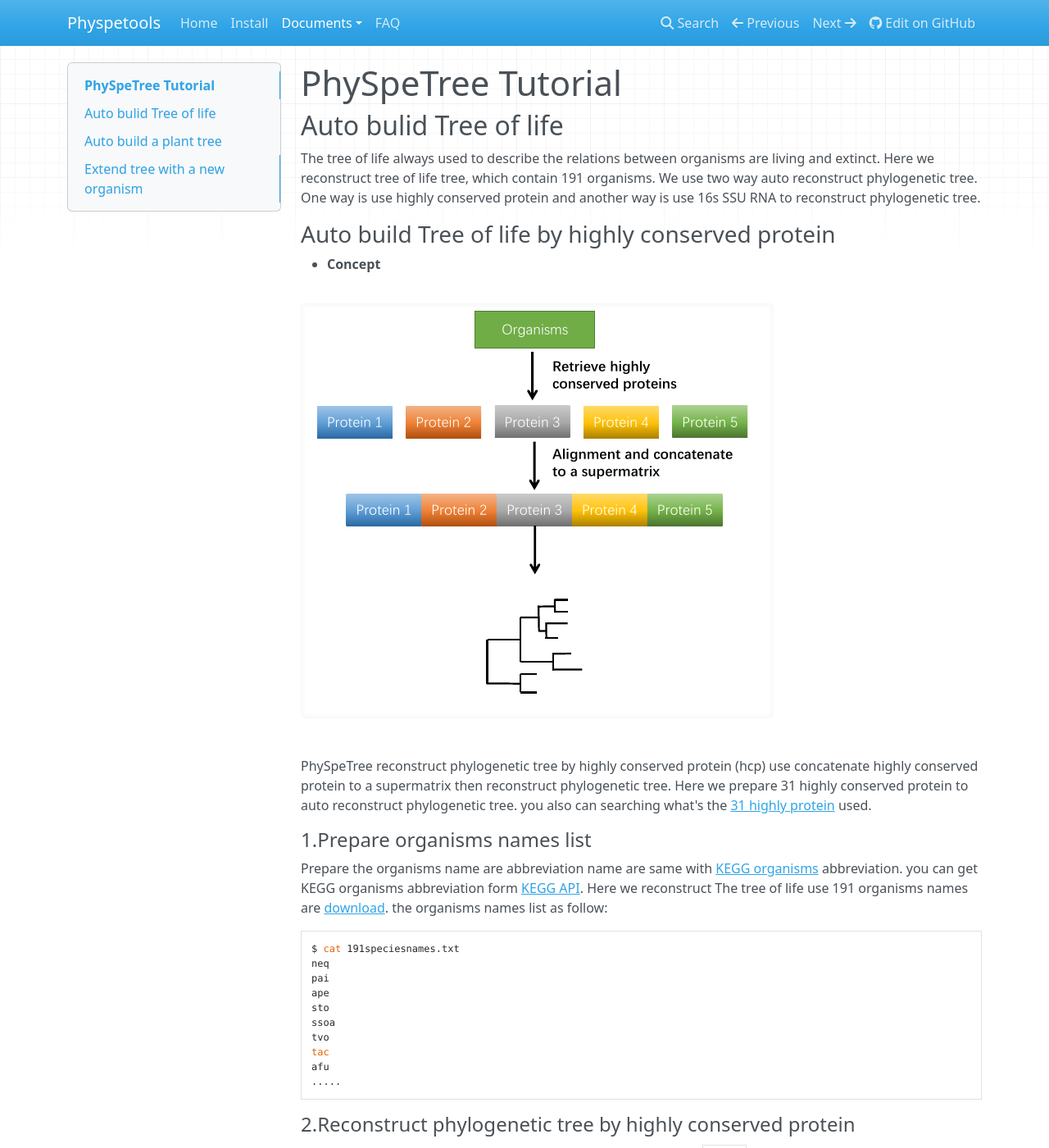
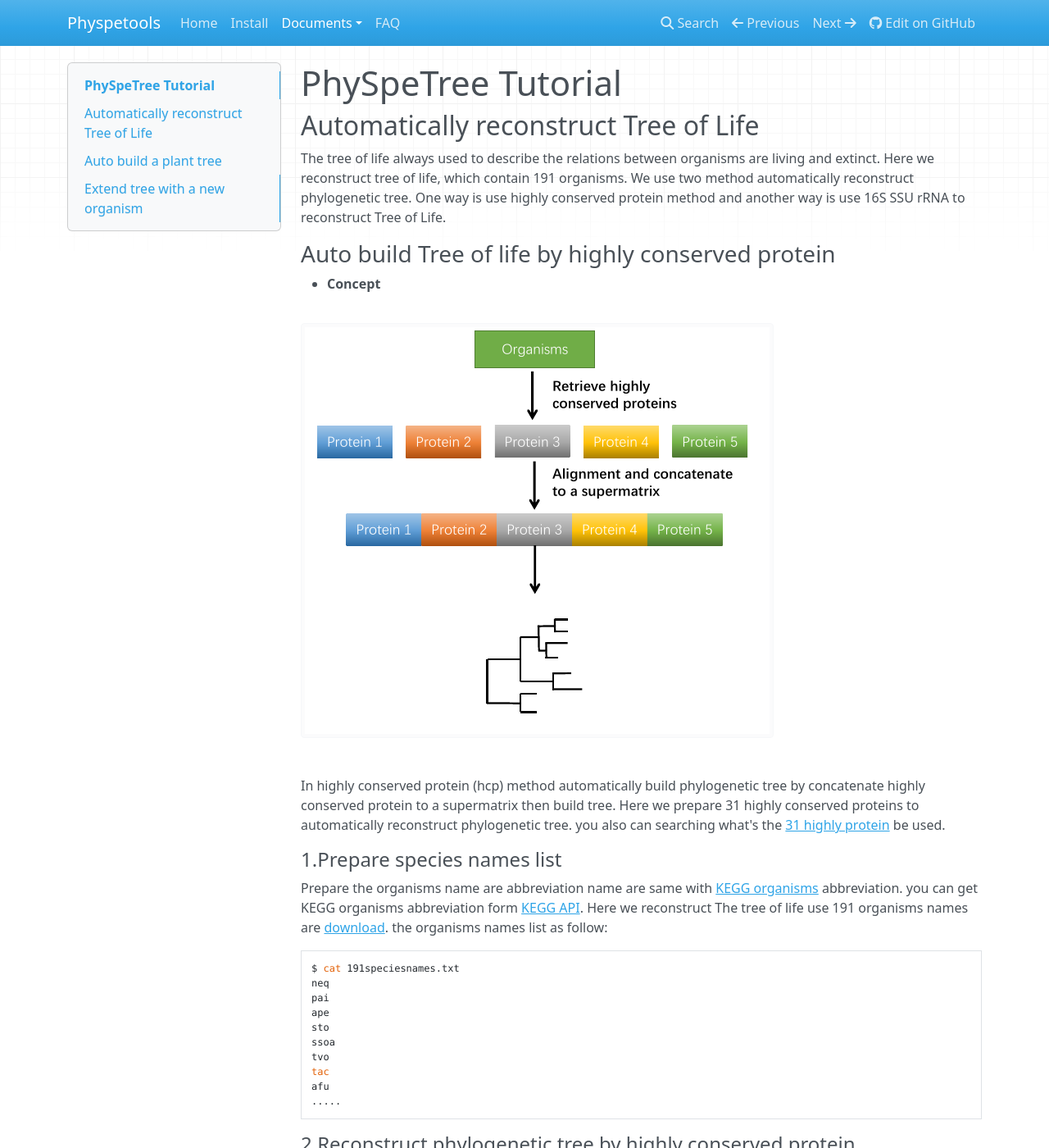
Before and after one commit to yangfangs/physpetools, an MkDocs documentation site: the page built from docs/docs/tutorial.md, in a window 1280 px wide and 1400 px high. Shown: the whole window at 82% size. Built offline with MkDocs 1.6.1, drawn with Linux system fonts in a browser that asks for light colours; nearby versions of some CDN libraries; old or Windows-style settings are respelled for this version of MkDocs.

Commit message:
update doc

```diff
--- a/docs/docs/tutorial.md
+++ b/docs/docs/tutorial.md
@@ -1,10 +1,10 @@
 # PhySpeTree Tutorial
 
-## Auto bulid Tree of life
+## Automatically reconstruct Tree of Life
 
 The tree of life always used to describe the relations between organisms are living and extinct.
-Here we reconstruct tree of life tree, which contain 191 organisms. We use two way auto reconstruct phylogenetic tree. One way is use highly
-conserved protein and another way is use 16s SSU RNA to reconstruct phylogenetic tree.
+Here we reconstruct tree of life, which contain 191 organisms. We use two method automatically reconstruct phylogenetic tree. One way is use highly
+conserved protein method and another way is use 16S SSU rRNA to reconstruct Tree of Life.
 
 
 ### Auto build Tree of life by highly conserved protein
@@ -13,10 +13,10 @@ conserved protein and another way is use 16s SSU RNA to reconstruct phylogenetic
 
 ![physpe_concept_hcp](img/physpe_concept_hcp.png)
 
-PhySpeTree reconstruct phylogenetic tree by highly conserved protein (hcp) use concatenate highly conserved protein to a supermatrix then reconstruct phylogenetic tree.
-Here we prepare 31 highly conserved protein to auto reconstruct phylogenetic tree. you also can searching what's the [31 highly protein](faq.md#Physpe_reconstruct_phylogenetic_tree_database) used.
+In highly conserved protein (hcp) method automatically build phylogenetic tree by concatenate highly conserved protein to a supermatrix then build tree.
+Here we prepare 31 highly conserved proteins to automatically reconstruct phylogenetic tree. you also can searching what's the [31 highly protein](faq.md#Physpe_reconstruct_phylogenetic_tree_database) be used.
 
-####  1.Prepare organisms names list
+####  1.Prepare species names list
 
 Prepare the organisms name are abbreviation name are same with [KEGG organisms][2] abbreviation. you can get KEGG organisms abbreviation form [KEGG API][3].
 Here we reconstruct The tree of life use 191 organisms names are [download][1]. the organisms names list as follow:
```
Also changed, not shown: docs/docs/index.md (+2 -2 lines), docs/docs/img/PhySpeTree_work_follow.png (added).
